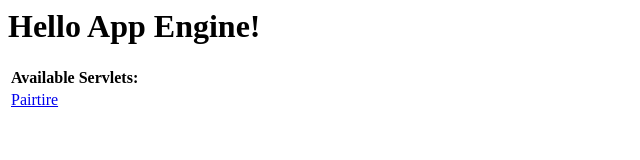
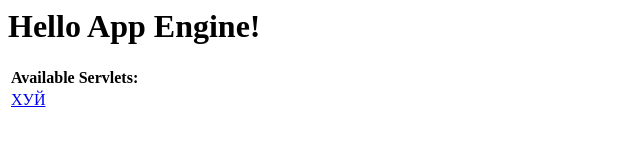
Before and after one commit to Kotsupalov/pairtirerepo, a plain HTML site: page pairtire/war/index.html in a window 1280 px wide. Shown: the full height of the page, 0-640 px from the left. Drawn offline with Linux system fonts and the light colour scheme.

Commit message:
First RaptoR Commit

```diff
--- a/pairtire/war/index.html
+++ b/pairtire/war/index.html
@@ -20,7 +20,7 @@
         <td colspan="2" style="font-weight:bold;">Available Servlets:</td>
       </tr>
       <tr>
-        <td><a href="pairtire">Pairtire</a></td>
+        <td><a href="pairtire">ХУЙ</a></td>
       </tr>
     </table>
   </body>
```
